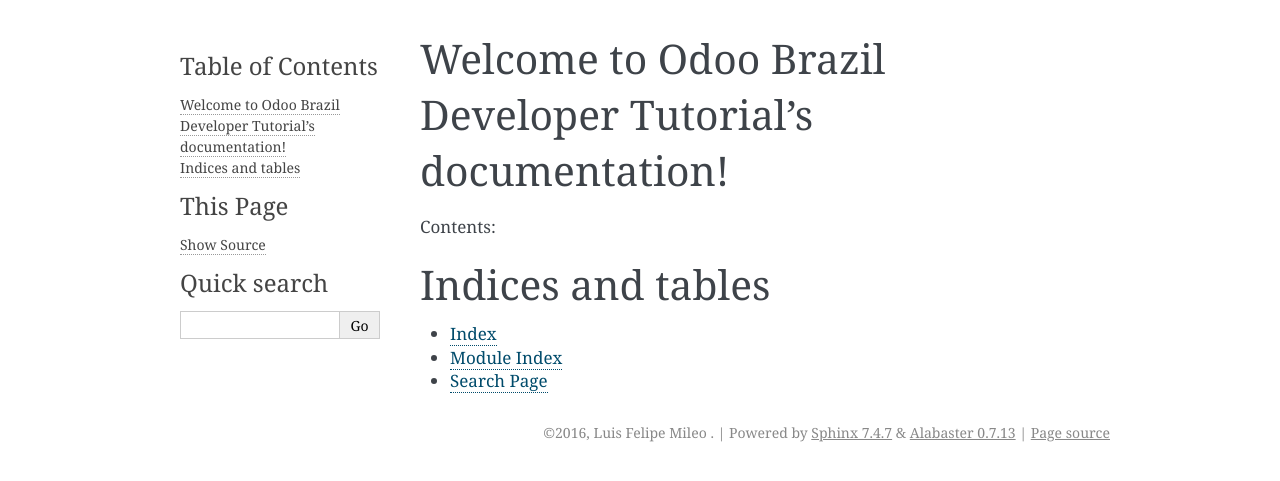
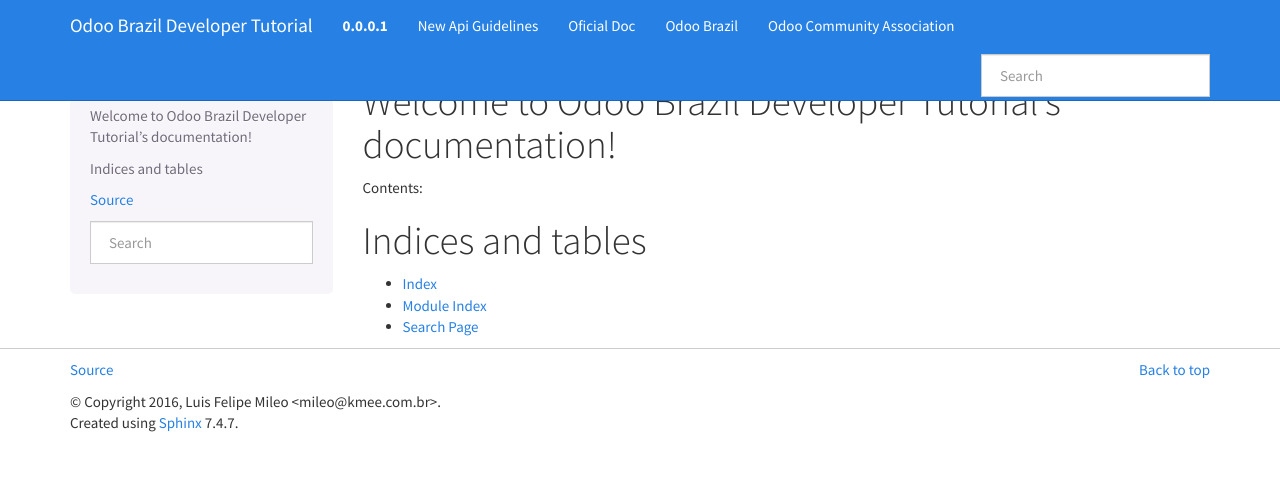
Before and after one commit to odoo-brazil/odoo-developer-tutorial, a Sphinx documentation site: the page built from docs/source/index.rst, in a window 1280 px wide. Shown: the top 481 px of the page. Built offline with Sphinx 7.4.7, drawn with Linux system fonts in a browser that asks for light colours.

```diff
--- a/docs/source/conf.py
+++ b/docs/source/conf.py
@@ -1,3 +1,4 @@
+import sphinx_bootstrap_theme
 # -*- coding: utf-8 -*-
 #
 # Odoo Brazil Developer Tutorial documentation build configuration file, created by
@@ -121,8 +122,8 @@ todo_include_todos = False
 # The theme to use for HTML and HTML Help pages.  See the documentation for
 # a list of builtin themes.
 #
-html_theme = 'alabaster'
-
+html_theme = 'bootstrap'
+html_theme_path = sphinx_bootstrap_theme.get_html_theme_path()
 # Theme options are theme-specific and customize the look and feel of a theme
 # further.  For a list of options available for each theme, see the
 # documentation.
@@ -144,7 +145,7 @@ html_theme = 'alabaster'
 # The name of an image file (relative to this directory) to place at the top
 # of the sidebar.
 #
-# html_logo = None
+html_logo = "brazil.png"
 
 # The name of an image file (relative to this directory) to use as a favicon of
 # the docs.  This file should be a Windows icon file (.ico) being 16x16 or 32x32
@@ -338,3 +339,62 @@ texinfo_documents = [
 # If true, do not generate a @detailmenu in the "Top" node's menu.
 #
 # texinfo_no_detailmenu = False
+html_theme_options = {
+    # A list of tuples containing pages or urls to link to.
+    # Valid tuples should be in the following forms:
+    #    (name, page)                 # a link to a page
+    #    (name, "/aa/bb", 1)          # a link to an arbitrary relative url
+    #    (name, "http://example.com", True) # arbitrary absolute url
+    # Note the "1" or "True" value above as the third argument to indicate
+    # an arbitrary url.
+    'navbar_links': [
+        (u"New Api Guidelines", "http://odoo-new-api-guide-line.readthedocs.io/", True),
+        (u"Oficial Doc", "https://www.odoo.com/documentation/", True),
+        (u"Odoo Brazil", "http://odoo-brasil.org", True),
+        (u"Odoo Community Association", "http://odoo-community.org/", True),
+    ],
+
+    # Render the next and previous page links in navbar. (Default: true)
+    'navbar_sidebarrel': True,
+
+    # Render the current pages TOC in the navbar. (Default: true)
+    'navbar_pagenav': False,
+
+    # Tab name for the current pages TOC. (Default: "Page")
+    'navbar_pagenav_name': "Page",
+
+    # Global TOC depth for "site" navbar tab. (Default: 1)
+    # Switching to -1 shows all levels.
+    'globaltoc_depth': 2,
+
+    # Include hidden TOCs in Site navbar?
+    #
+    # Note: If this is "false", you cannot have mixed ``:hidden:`` and
+    # non-hidden ``toctree`` directives in the same page, or else the build
+    # will break.
+    #
+    # Values: "true" (default) or "false"
+    'globaltoc_includehidden': "true",
+
+    # HTML navbar class (Default: "navbar") to attach to <div> element.
+    # For black navbar, do "navbar navbar-inverse"
+    'navbar_class': "navbar navbar-inverse",
+
+    # Fix navigation bar to top of page?
+    # Values: "true" (default) or "false"
+    'navbar_fixed_top': "true",
+
+    # Location of link to source.
+    # Options are "nav" (default), "footer" or anything else to exclude.
+    'source_link_position': "footer",
+
+    # Bootswatch (http://bootswatch.com/) theme.
+    #
+    # Options are nothing (default) or the name of a valid theme
+    # such as "amelia" or "cosmo".
+    'bootswatch_theme': "cosmo",
+
+    # Choose Bootstrap version.
+    # Values: "3" (default) or "2" (in quotes)
+    'bootstrap_version': "3",
+}
```
Also changed, not shown: .travis.yml, docs/source/_static/brazil.png (added), docs/source/_static/oca_logo.png (added).
